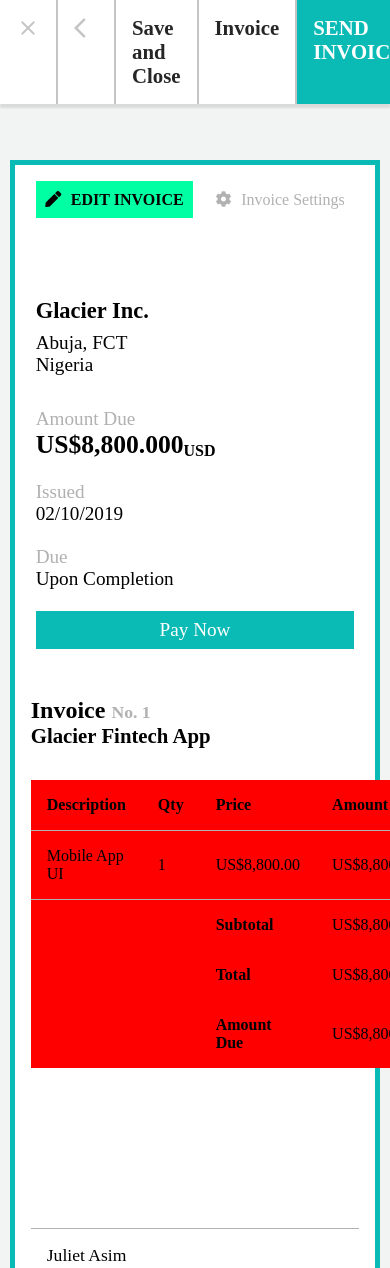
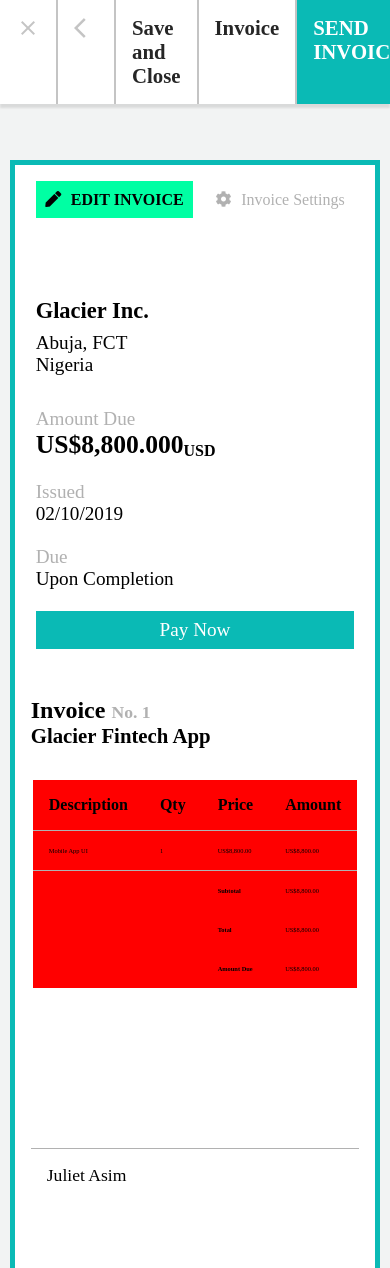
Before and after one commit to nefejames/lancer-invoice, a plain HTML site: page index.html in a window 390 px wide. Shown: the top 1268 px of the page. Drawn offline with Linux system fonts and the light colour scheme.

Commit message:
somthing...

```diff
--- a/index.html
+++ b/index.html
@@ -201,10 +201,9 @@
       }
 
       table {
-        width: 90%;
+        width: 80%;
         margin: 2rem auto 10rem;
         border-collapse: collapse;
-        background: red;
       }
 
       table th,
@@ -233,6 +232,13 @@
         border-top: 1px solid #b1b1b1;
       }
       /*media queries*/
+      @media screen and (min-width: 250px) and (max-width: 500px) {
+        table {
+          font-size: 0.4rem;
+          background: red;
+        }
+      }
+
       @media screen and (min-width: 700px) {
         main {
           width: 70%;
```
